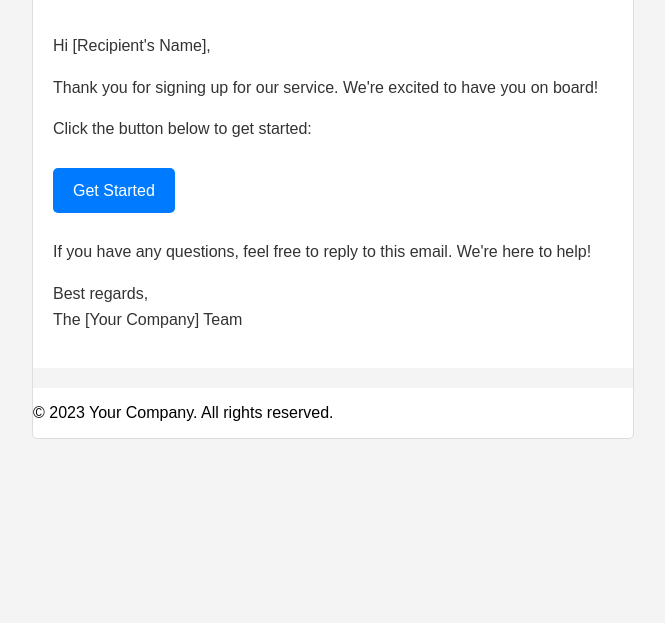
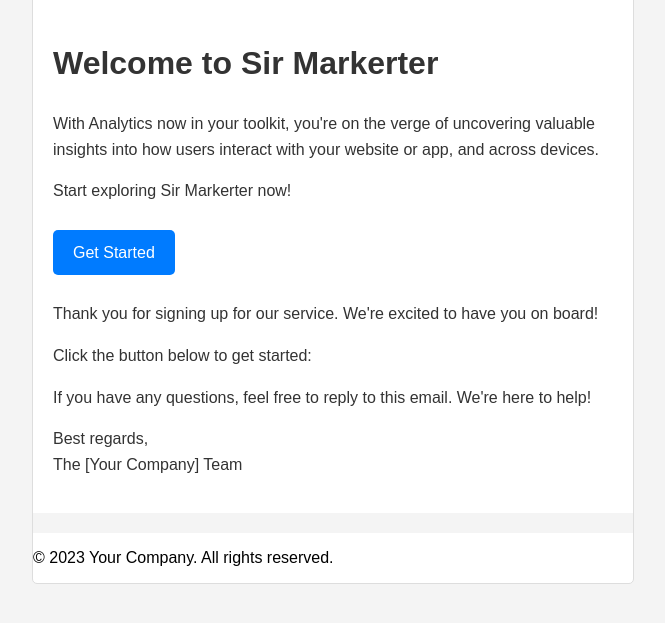
Before and after one commit to Itssmepj/Email-Template, a plain HTML site: page index.html in a window 1280 px wide. Shown: the part 105-728 px from the top of the page, without its empty margins (307-972 px from the left). Drawn offline with Linux system fonts and the light colour scheme.

Commit message:
Revise email body content for Sir Markerter welcome message

```diff
--- a/index.html
+++ b/index.html
@@ -64,10 +64,12 @@
             <img src="images/sir marketer logo(black).svg" alt="sir-markerter-logo">
         </div>
         <div class="email-body">
-            <p>Hi [Recipient's Name],</p>
+            <h1>Welcome to <span>Sir Markerter</span></h1>
+            <p>With Analytics now in your toolkit, you're on the verge of uncovering valuable insights into how users interact with your website or app, and across devices.</p>
+            <p>Start exploring Sir Markerter now!</p>
+            <a href="#" class="button">Get Started</a>
             <p>Thank you for signing up for our service. We're excited to have you on board!</p>
             <p>Click the button below to get started:</p>
-            <a href="#" class="button">Get Started</a>
             <p>If you have any questions, feel free to reply to this email. We're here to help!</p>
             <p>Best regards,<br>The [Your Company] Team</p>
         </div>
```
